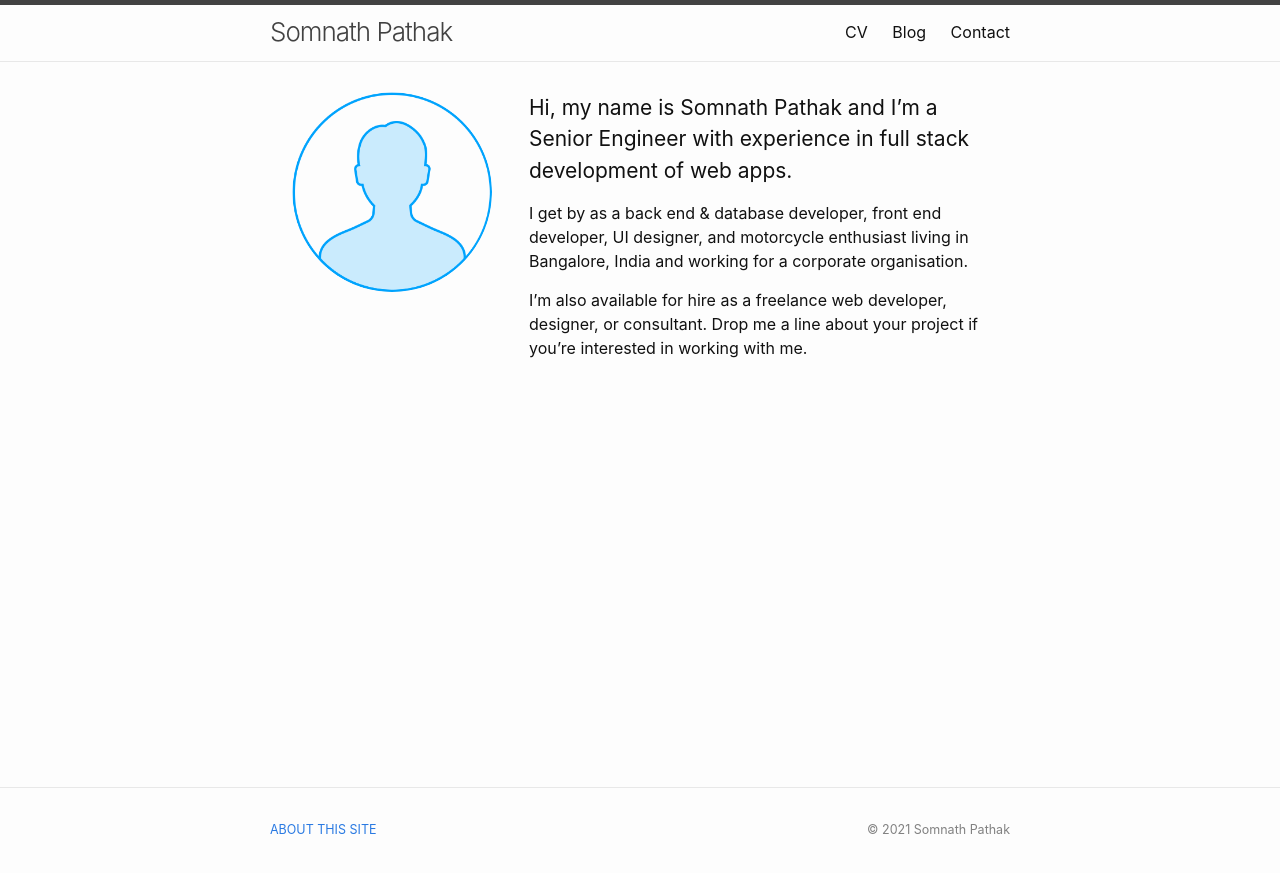
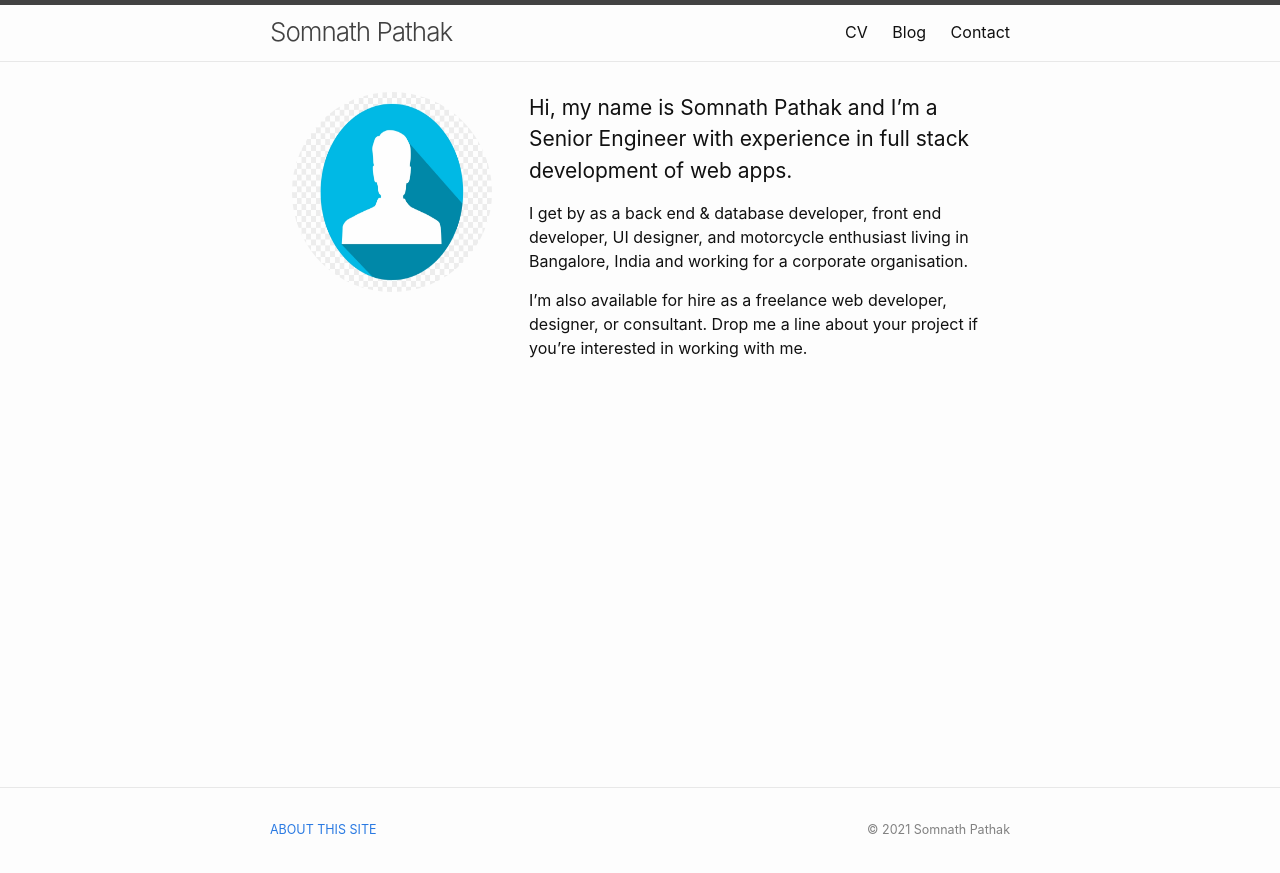
Before and after one commit to somnathpathak/web, a Jekyll site: the page built from index.md, in a window 1280 px wide. Shown: the top 873 px of the page. Built offline with Jekyll 4.4.1, drawn with Linux system fonts in a browser that asks for light colours.

Commit message:
Update Avatar

```diff
--- a/index.md
+++ b/index.md
@@ -15,7 +15,7 @@ exclude: true
 [//]: <> Images can be specified with the below syntax in Kramdown.
 [//]: <> Read this for a quick reference: https://kramdown.gettalong.org/syntax.html#images
 
-![Somnath Pathak](assets/img/avatar5.png){: .avatar}
+![Somnath Pathak](assets/img/avatar6.png){: .avatar}
 
 </div>
 
```
Also changed, not shown: assets/img/avatar6.png (added).
